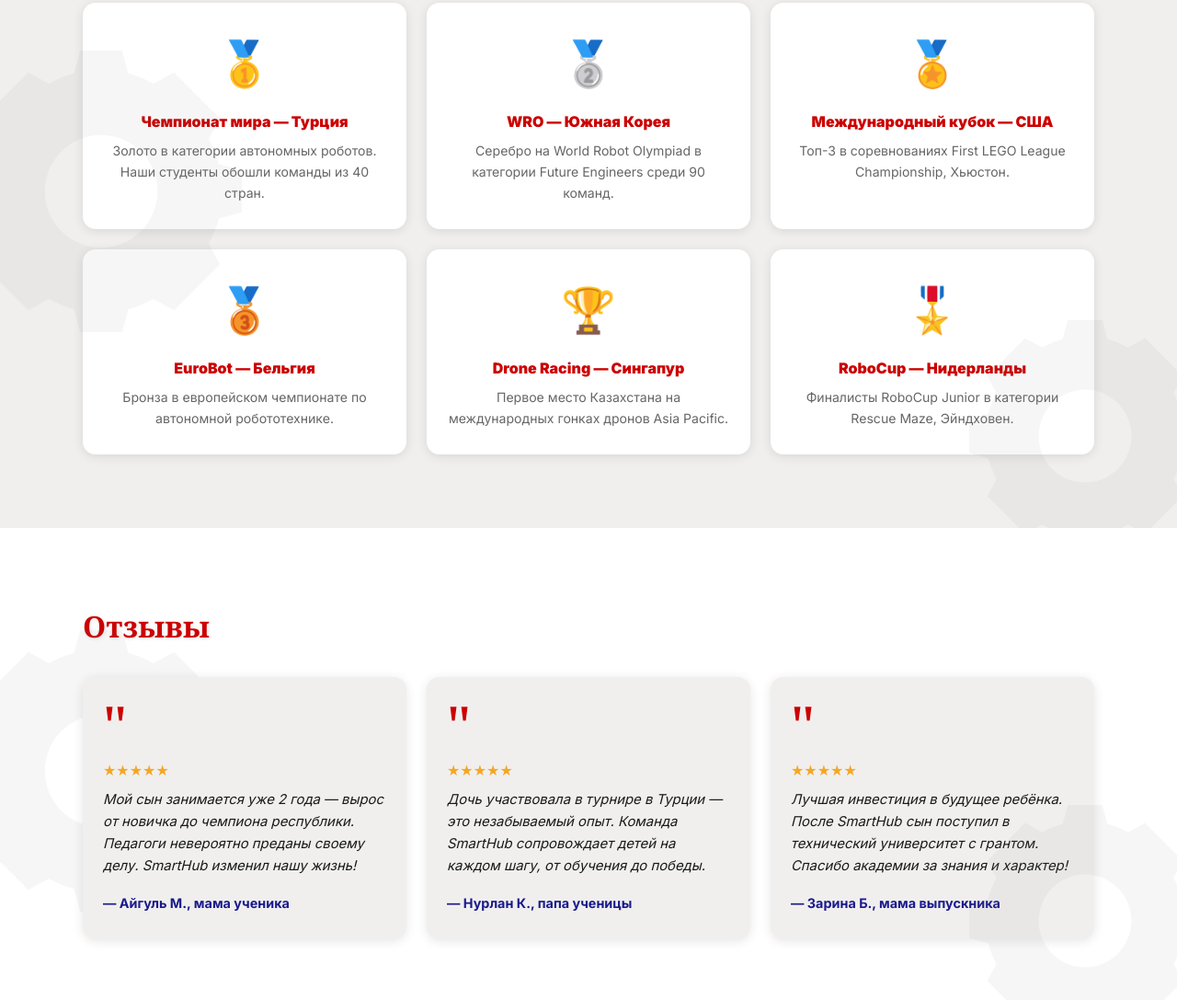
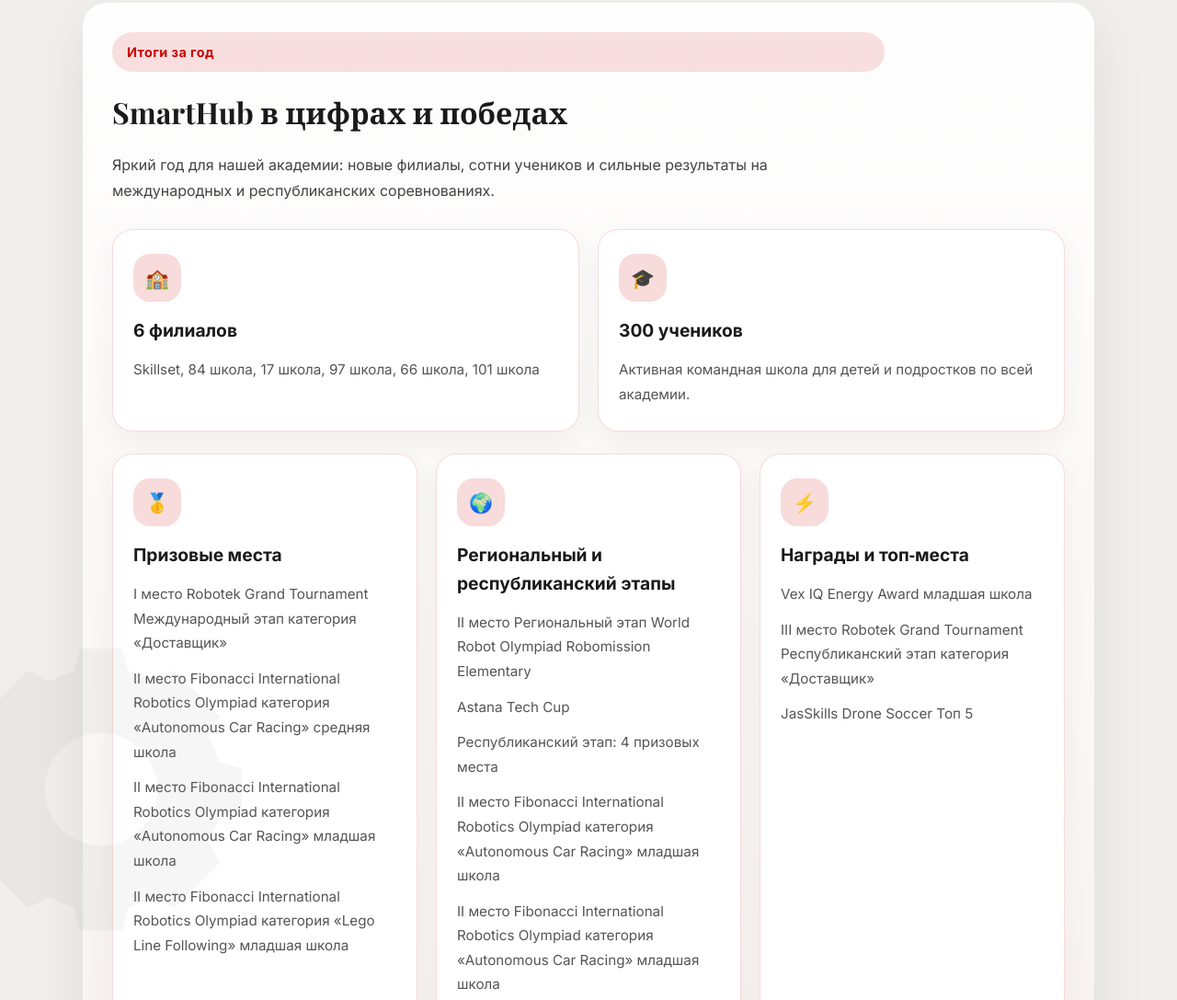
Before and after one commit to Nurmukhammet/SmartHubProject, a website: page index.html in a window 1280 px wide. Shown: the part 3927-5014 px from the top of the page at 92% size. Drawn offline with nearby package versions, Linux system fonts and the light colour scheme.

Commit message:
достижения

```diff
--- a/index.html
+++ b/index.html
@@ -244,6 +244,62 @@
 <section id="achievements" class="gear-bg">
   <div class="section-inner">
     <h2 class="section-title">Достижения</h2>
+
+    <div class="year-report">
+      <div class="report-header">
+        <span class="report-tag">Итоги за год</span>
+        <h3>SmartHub в цифрах и победах</h3>
+        <p>Яркий год для нашей академии: новые филиалы, сотни учеников и сильные результаты на международных и республиканских соревнованиях.</p>
+      </div>
+
+      <div class="report-cards">
+        <div class="report-card report-card-large">
+          <div class="report-icon">🏫</div>
+          <h4>6 филиалов</h4>
+          <p>Skillset, 84 школа, 17 школа, 97 школа, 66 школа, 101 школа</p>
+        </div>
+        <div class="report-card report-card-large">
+          <div class="report-icon">🎓</div>
+          <h4>300 учеников</h4>
+          <p>Активная командная школа для детей и подростков по всей академии.</p>
+        </div>
+      </div>
+
+      <div class="report-grid">
+        <div class="report-card">
+          <div class="report-icon">🥇</div>
+          <h4>Призовые места</h4>
+          <div class="report-list">
+            <p>I место Robotek Grand Tournament Международный этап категория «Доставщик»</p>
+            <p>II место Fibonacci International Robotics Olympiad категория «Autonomous Car Racing» средняя школа</p>
+            <p>II место Fibonacci International Robotics Olympiad категория «Autonomous Car Racing» младшая школа</p>
+            <p>II место Fibonacci International Robotics Olympiad категория «Lego Line Following» младшая школа</p>
+          </div>
+        </div>
+        <div class="report-card">
+          <div class="report-icon">🌍</div>
+          <h4>Региональный и республиканский этапы</h4>
+          <div class="report-list">
+            <p>II место Региональный этап World Robot Olympiad Robomission Elementary</p>
+            <p>Astana Tech Cup</p>
+            <p>Республиканский этап: 4 призовых места</p>
+            <p>II место Fibonacci International Robotics Olympiad категория «Autonomous Car Racing» младшая школа</p>
+            <p>II место Fibonacci International Robotics Olympiad категория «Autonomous Car Racing» младшая школа</p>
+            <p>II место Fibonacci International Robotics Olympiad категория «Autonomous Car Racing» средняя школа</p>
+          </div>
+        </div>
+        <div class="report-card">
+          <div class="report-icon">⚡</div>
+          <h4>Награды и топ‑места</h4>
+          <div class="report-list">
+            <p>Vex IQ Energy Award младшая школа</p>
+            <p>III место Robotek Grand Tournament Республиканский этап категория «Доставщик»</p>
+            <p>JasSkills Drone Soccer Топ 5</p>
+          </div>
+        </div>
+      </div>
+    </div>
+
     <div class="achievements-grid">
       <div class="achievement-card">
         <div class="medal">🥇</div>
--- a/script.js
+++ b/script.js
@@ -30,6 +30,12 @@ const burger = document.querySelector('.burger');
 const nav = document.querySelector('nav');
 burger.addEventListener('click', () => nav.classList.toggle('open'));
 nav.querySelectorAll('a').forEach(a => a.addEventListener('click', () => nav.classList.remove('open')));
+
+// ── Переворачивающиеся билборды (клик/тап на мобильных) ──
+const flipCards = document.querySelectorAll('.flip-card');
+flipCards.forEach(card => {
+  card.addEventListener('click', () => card.classList.toggle('flipped'));
+});
 
 // ── Сохранение в localStorage ─────────────────────────────
 function saveToLocal(data) {
--- a/style.css
+++ b/style.css
@@ -393,8 +393,12 @@ body.dark nav { background: var(--nav-bg); }
   transform-style: preserve-3d;
   transition: transform 0.8s cubic-bezier(0.19, 1, 0.22, 1);
 }
-.flip-card:hover .flip-card-inner {
+.flip-card:hover .flip-card-inner,
+.flip-card.flipped .flip-card-inner {
   transform: rotateY(180deg);
+}
+.flip-card {
+  cursor: pointer;
 }
 .flip-card-front,
 .flip-card-back {
@@ -502,6 +506,91 @@ body.dark nav { background: var(--nav-bg); }
 
 /* ─── ACHIEVEMENTS ────────────────────────────────────── */
 #achievements { background: var(--light-bg); }
+.year-report {
+  background: linear-gradient(180deg, rgba(255,255,255,0.95), rgba(248,242,240,0.95));
+  border-radius: 26px;
+  padding: 32px;
+  margin-bottom: 30px;
+  box-shadow: 0 20px 60px rgba(0,0,0,0.08);
+}
+.report-header {
+  display: grid;
+  gap: 18px;
+  max-width: 840px;
+  margin-bottom: 28px;
+}
+.report-tag {
+  display: inline-flex;
+  border-radius: 999px;
+  background: rgba(204,0,0,0.12);
+  color: var(--red);
+  font-weight: 700;
+  padding: 10px 16px;
+  letter-spacing: 0.03em;
+  font-size: 0.9rem;
+}
+.report-header h3 {
+  font-family: 'Playfair Display', Georgia, serif;
+  font-size: 2rem;
+  color: var(--dark);
+  margin: 0;
+}
+.report-header p {
+  color: #444;
+  line-height: 1.75;
+  max-width: 760px;
+}
+.report-cards {
+  display: grid;
+  grid-template-columns: repeat(2, minmax(0, 1fr));
+  gap: 20px;
+  margin-bottom: 24px;
+}
+.report-card {
+  background: var(--white);
+  border: 1px solid rgba(204,0,0,0.14);
+  border-radius: 22px;
+  padding: 26px 22px;
+  box-shadow: 0 10px 30px rgba(0,0,0,0.05);
+  transition: transform .25s ease, box-shadow .25s ease;
+}
+.report-card:hover {
+  transform: translateY(-6px);
+  box-shadow: 0 18px 40px rgba(0,0,0,0.1);
+}
+.report-card-large {
+  min-height: 220px;
+}
+.report-icon {
+  width: 52px;
+  height: 52px;
+  border-radius: 18px;
+  display: inline-flex;
+  align-items: center;
+  justify-content: center;
+  font-size: 1.3rem;
+  margin-bottom: 16px;
+  background: rgba(204,0,0,0.14);
+  color: var(--red);
+}
+.report-card h4 {
+  font-size: 1.2rem;
+  color: var(--dark);
+  margin-bottom: 14px;
+}
+.report-card p {
+  font-size: 0.95rem;
+  color: #555;
+  line-height: 1.75;
+}
+.report-list p {
+  margin-bottom: 12px;
+}
+.report-grid {
+  display: grid;
+  grid-template-columns: repeat(3, minmax(0, 1fr));
+  gap: 20px;
+}
 .achievements-grid {
   display: grid;
   grid-template-columns: repeat(3, 1fr);
@@ -596,6 +685,10 @@ footer span { color: var(--red); font-weight: 700; }
   .about-billboards {
     grid-template-columns: 1fr;
   }
+  .report-cards,
+  .report-grid {
+    grid-template-columns: 1fr;
+  }
 }
 @media (max-width: 640px) {
   header { padding: 0 20px; }
```
